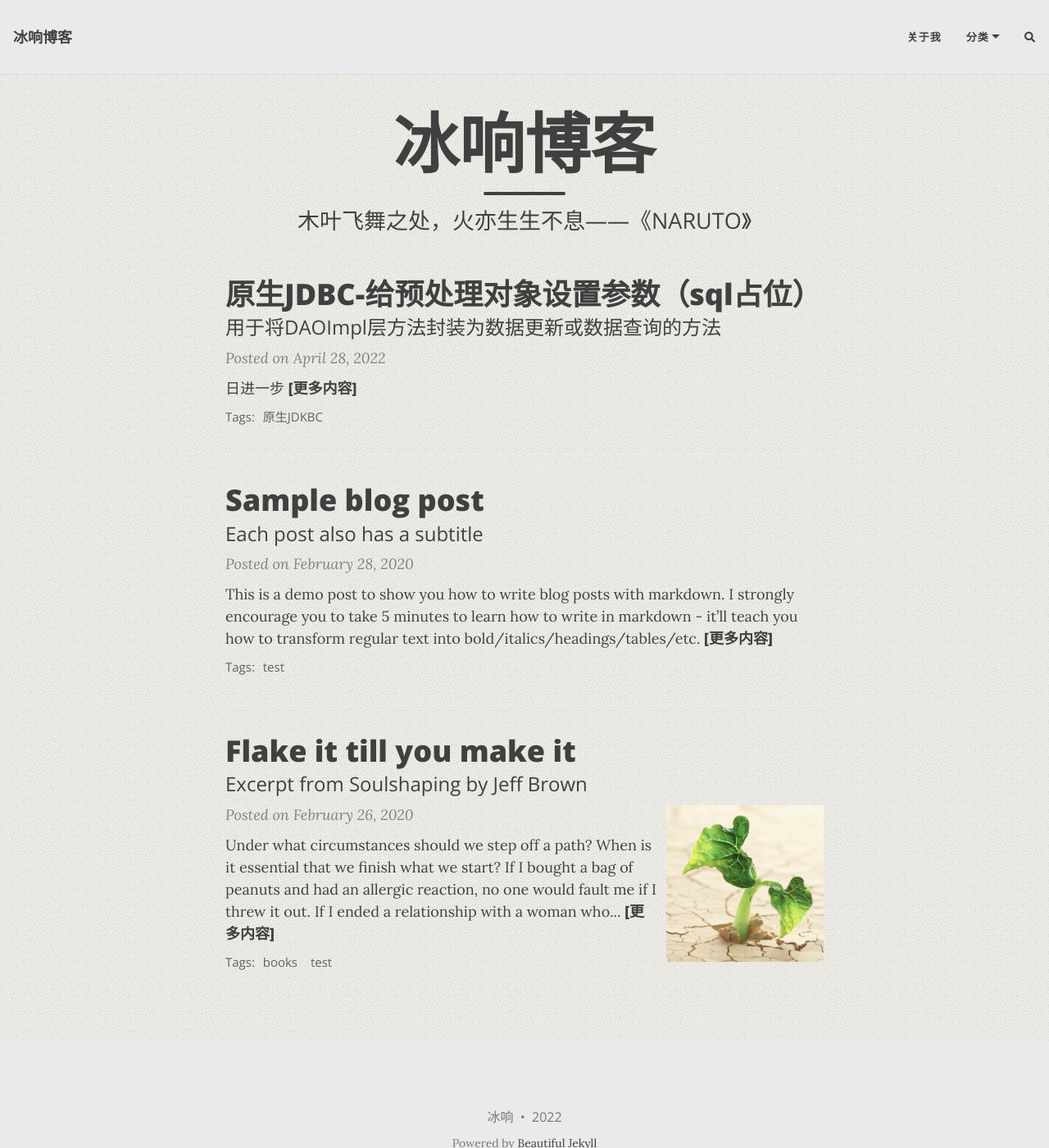
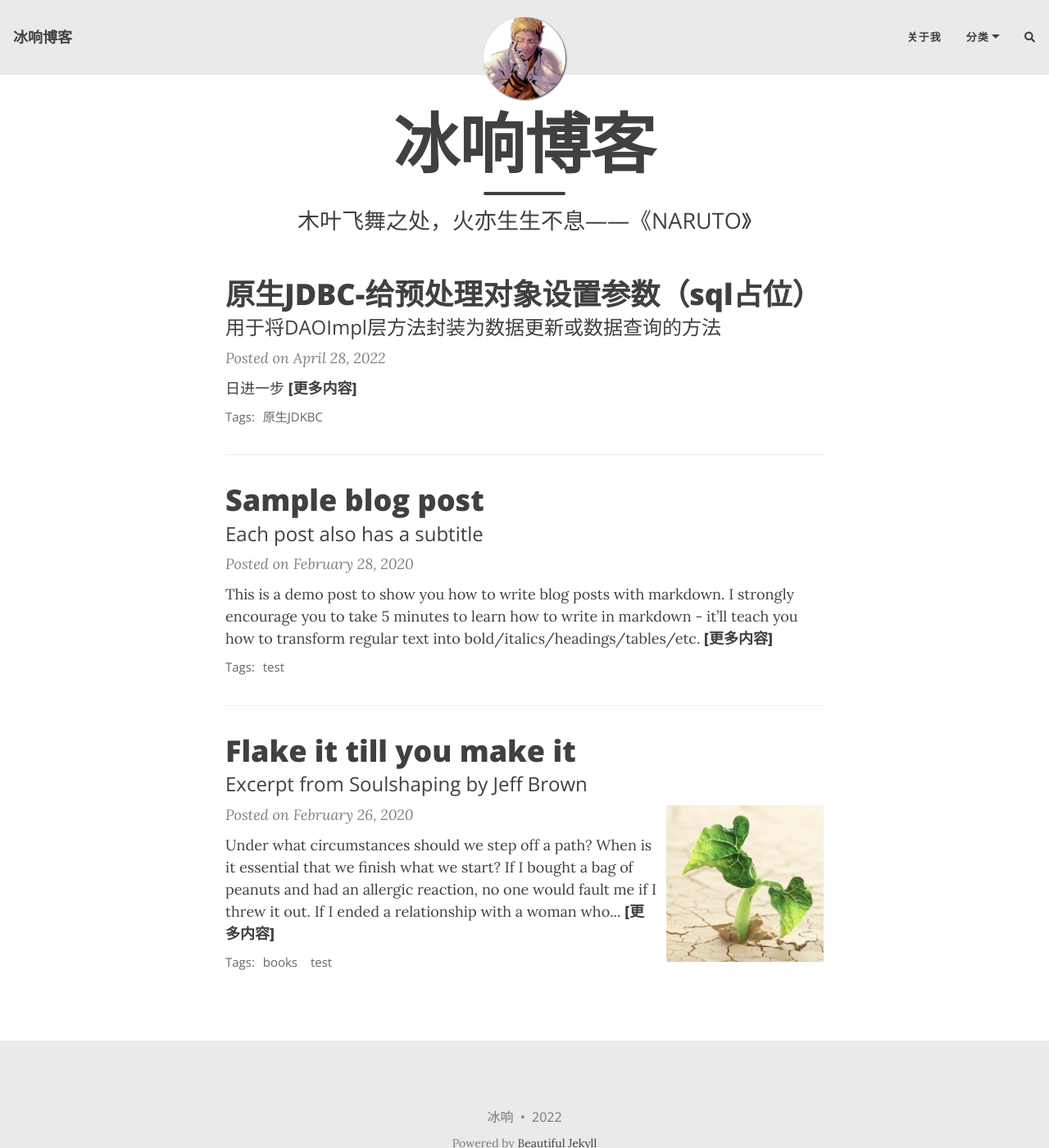
Before and after one commit to violet-ff1/blog, a Jekyll site: the page built from index.html, in a window 1280 px wide and 1400 px high. Shown: the whole window at 82% size. Built offline with Jekyll 4.4.1, drawn with Linux system fonts in a browser that asks for light colours; nearby versions of some CDN libraries; the list of posts is cut into pages by our own code; comment, search, counter and statistics services are not loaded.

Commit message:
Update _config.yml

```diff
--- a/_config.yml
+++ b/_config.yml
@@ -27,7 +27,7 @@ navbar-links:
 
 # Image to show in the navigation bar - works best with a square image
 # Remove this parameter if you don't want an image in the navbar
-# avatar: "/assets/img/avatar-icon.png"
+avatar: "/assets/img/avatar-icon.png"
 
 # By default, the image is cut into a circle. You can disable this behaviour by setting 'round-avatar: false'
 round-avatar: true
@@ -122,7 +122,7 @@ footer-hover-col: "#0085A1"
 
 #navbar-img: "/assets/img/bgimage.png"
 #footer-img: "/assets/img/bgimage.png"
-page-img: "/assets/img/bgimage.png"
+#page-img: "/assets/img/bgimage.png"
 
 # Suggest a colour for mobile browsers to use as the browser's theme. This is only supported by a few mobile browsers.
 #mobile-theme-col: "#0085A1"
```
